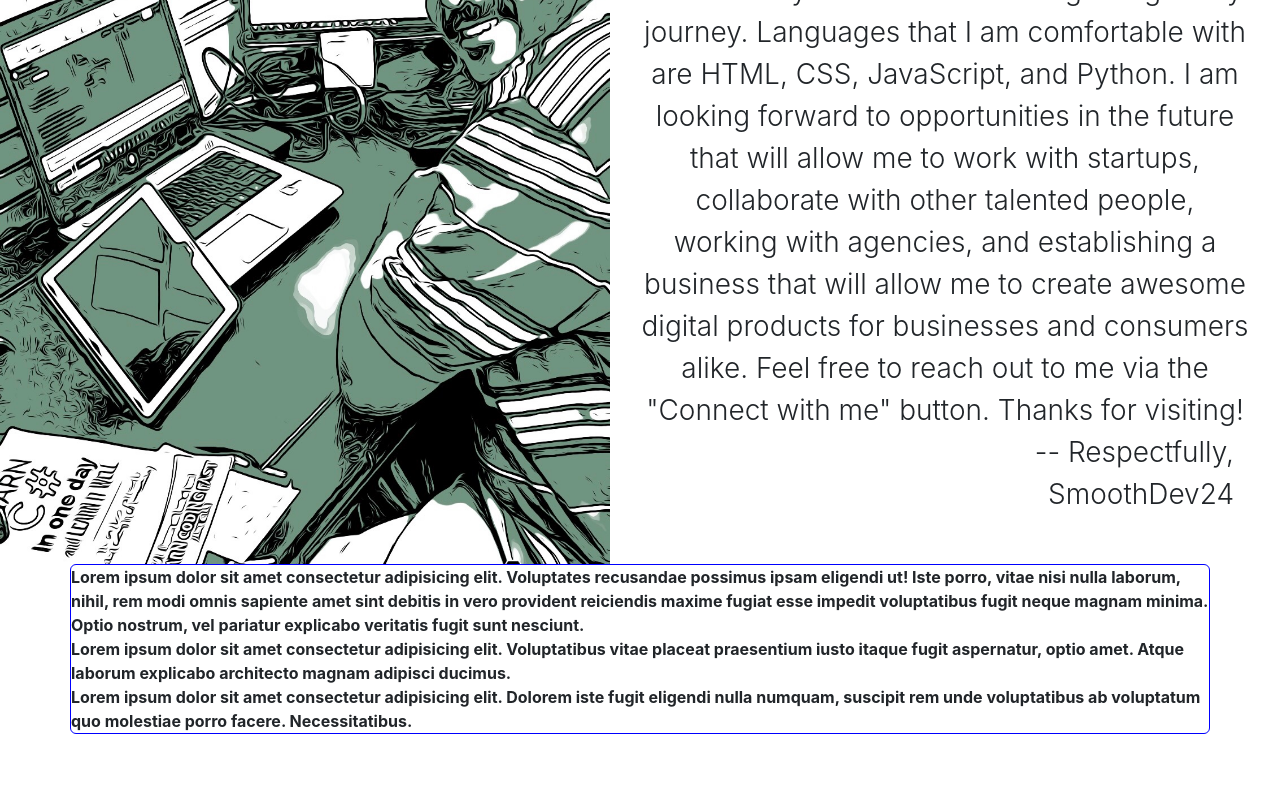
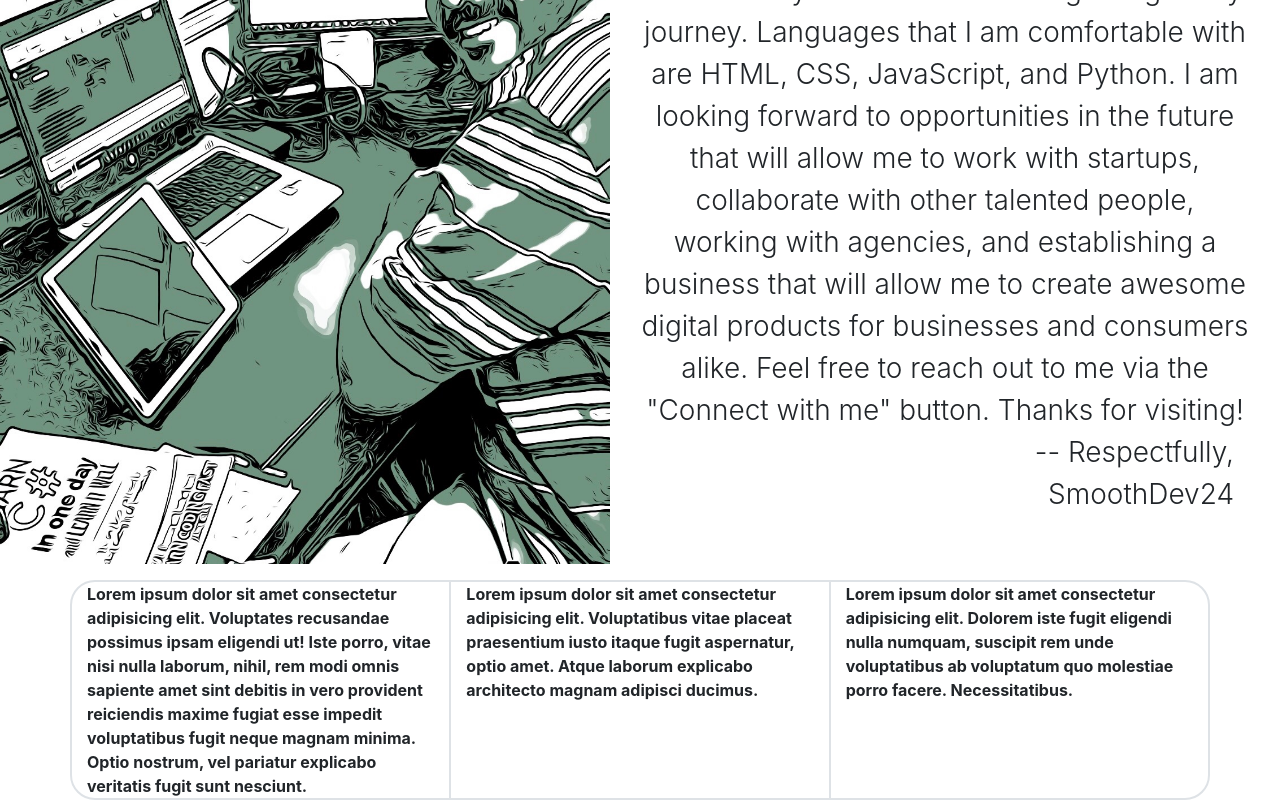
Before and after one commit to SmoothDev24/PersonalPortfolioProject, a website: page index.html in a window 1280 px wide. Shown: the part 1312-2112 px from the top of the page. Before the commit the page ends 2046 px from the top, so only its background shows below. Drawn offline with nearby package versions, Linux system fonts and the light colour scheme; a web font is replaced by a local one.

Commit message:
Fixed tri-fold to show as 3 columns and added the border with the rounded end.

```diff
--- a/index.html
+++ b/index.html
@@ -101,15 +101,15 @@
         </div>
     </section>
     <section>
-      <div class="row">
-        <div id="triFold" class="container">
-          <div class="d-flex row rounded-left">
+        <div id="triFold" class="container pt-3">
+          <div class="row border rounded-left rounded-right">
+            <div class="d-flex col justify-content-start ">
               Lorem ipsum dolor sit amet consectetur adipisicing elit. Voluptates recusandae possimus ipsam eligendi ut! Iste porro, vitae nisi nulla laborum, nihil, rem modi omnis sapiente amet sint debitis in vero provident reiciendis maxime fugiat esse impedit voluptatibus fugit neque magnam minima. Optio nostrum, vel pariatur explicabo veritatis fugit sunt nesciunt.
             </div>
-          <div class="d-flex row">
+            <div class="d-flex col border-right border-left">
               Lorem ipsum dolor sit amet consectetur adipisicing elit. Voluptatibus vitae placeat praesentium iusto itaque fugit aspernatur, optio amet. Atque laborum explicabo architecto magnam adipisci ducimus.
             </div>
-          <div class="d-flex row rounded-right">
+            <div class="d-flex col ">
               Lorem ipsum dolor sit amet consectetur adipisicing elit. Dolorem iste fugit eligendi nulla numquam, suscipit rem unde voluptatibus ab voluptatum quo molestiae porro facere. Necessitatibus.
             </div>
           </div>
--- a/portfolioProject.css
+++ b/portfolioProject.css
@@ -13,7 +13,3 @@
 #me{
     height: 55rem;
 }
-#triFold{
-    border: 1px solid blue;
-    border-radius: 6px;
-}
```
Lines whose indentation alone changed are shown as unchanged.
